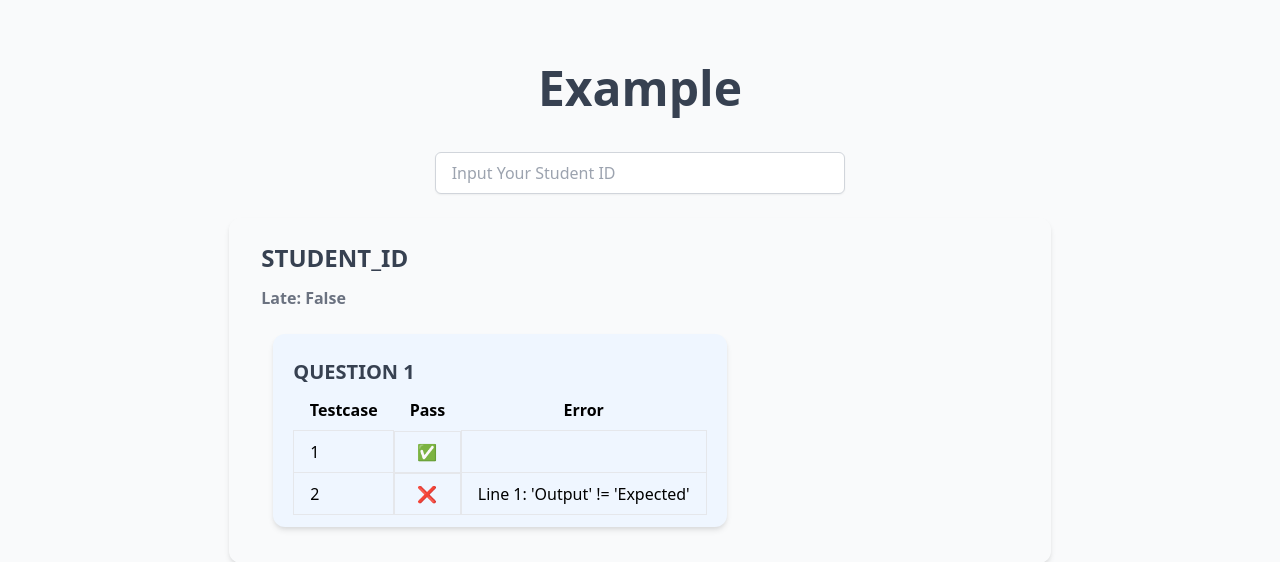
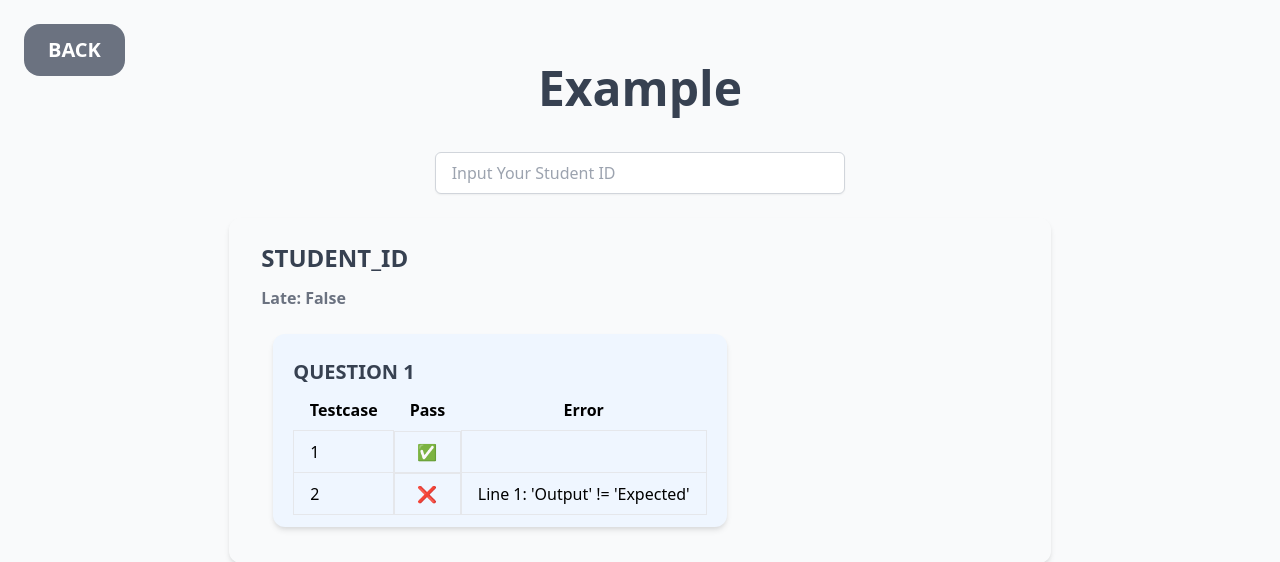
Before and after one commit to jotpalch/Grading-Assistant-Webpage, a Flask app: page /example in a window 1280 px wide. Shown: the top 562 px of the page. Run offline with Flask 3, Linux system fonts and the light colour scheme.

Commit message:
Update: add back route in lab.html

```diff
--- a/templates/lab.html
+++ b/templates/lab.html
@@ -7,6 +7,10 @@
     <link href="https://cdn.jsdelivr.net/npm/tailwindcss@2.2.19/dist/tailwind.min.css" rel="stylesheet">
 </head>
 <body class="p-6 bg-gray-50">
+
+    <div class="relative">
+        <a href="/" class="absolute block px-6 py-3 text-center text-white text-xl font-semibold bg-gray-500 rounded-2xl hover:bg-gray-600">BACK</a>
+    </div>
 
     <h1 class="text-center m-10">
         <span class="text-5xl font-bold text-gray-700">{{ title|capitalize }}</span>
```
